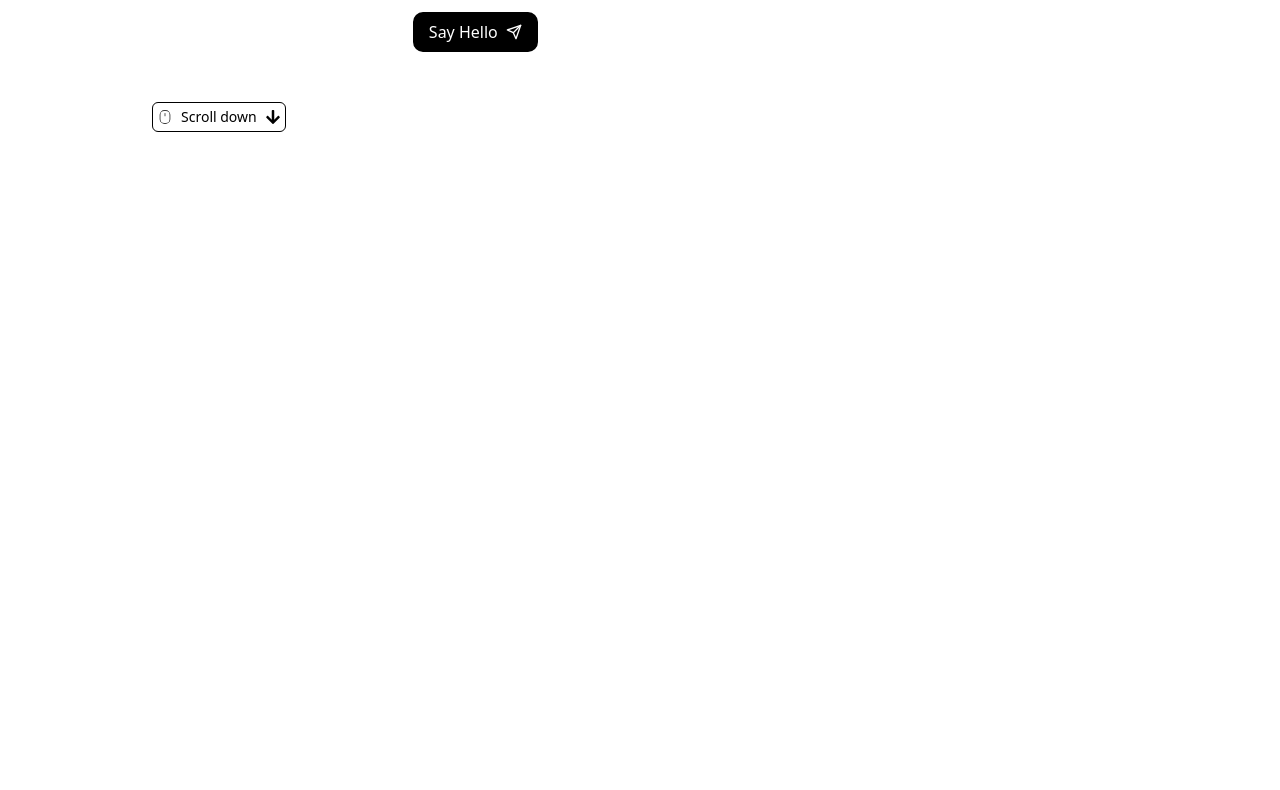
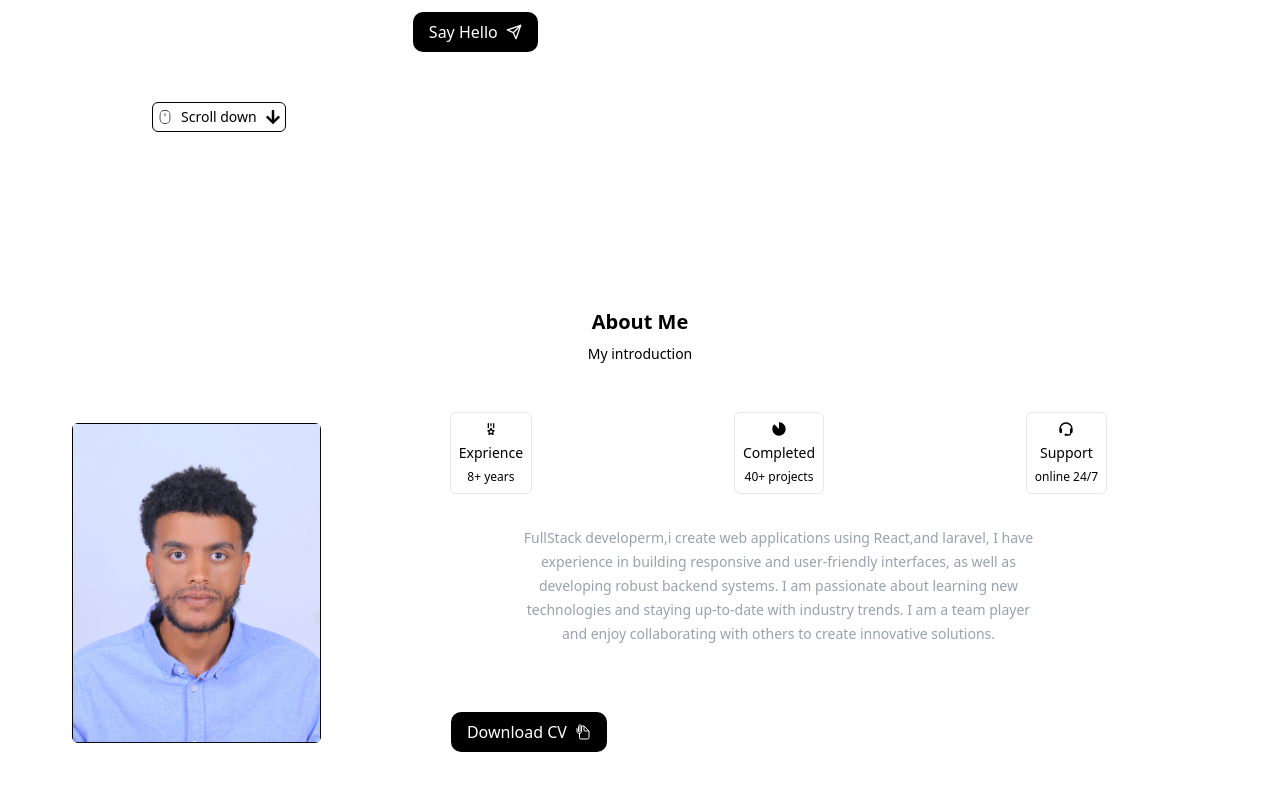
Before and after one commit to Yonas721/personal-portfolio-2, a React (Vite) app: page / in a window 1280 px wide. Shown: the part 338-1128 px from the top of the page. Before the commit the page ends 800 px from the top, so only its background shows below. Built offline with nearby package versions, Linux system fonts and the light colour scheme.

Commit message:
about page

```diff
--- a/src/App.tsx
+++ b/src/App.tsx
@@ -1,3 +1,4 @@
+import About from "./components/About";
 import Main from "./components/Main";
 import NavBar from "./components/NavBar";
 
@@ -6,6 +7,7 @@ function App() {
     <>
       <NavBar />
       <Main />
+      <About/>
     </>
   );
 }
--- /dev/null
+++ b/src/components/About.tsx
@@ -0,0 +1,59 @@
+import { IoDocumentAttachOutline } from "react-icons/io5";
+import { MdOutlineIncompleteCircle } from "react-icons/md";
+import { BiSupport } from "react-icons/bi";
+
+import Button from "./Button";
+import main from "../assets/main.jpg";
+import AboutCards from "./subcomponents/AboutCards";
+import { TbMedal } from "react-icons/tb";
+const About = () => {
+  return (
+    <div className="mt-40 mx-4">
+
+
+      <div className="text-center mt-4 ">
+        <h2 className="font-bold text-xl">About Me</h2>
+        <h4 className="text-sm mt-2">My introduction</h4>
+      </div>
+
+      <div className="flex gap-3 my-8 px-10">
+        <img
+          src={main}
+          alt="yonas jemberu's photo"
+          className="ml-4 h-80 self-center rounded-md"
+        />
+
+        <div className="flex flex-col gap-8 p-4">
+          <div className="flex justify-around ">
+            <AboutCards title="Exprience" count="8+ years" icon={<TbMedal />} />
+            <AboutCards
+              title="Completed"
+              count="40+ projects"
+              icon={<MdOutlineIncompleteCircle />}
+            />
+            <AboutCards
+              title="Support"
+              count="online  24/7"
+              icon={<BiSupport />}
+            />
+          </div>
+
+          <p className="max-w-[60%] text-center self-center text-sm/6 text-gray-400 font-medium">
+            FullStack developerm,i create web applications using React,and
+            laravel, I have experience in building responsive and user-friendly
+            interfaces, as well as developing robust backend systems. I am
+            passionate about learning new technologies and staying up-to-date
+            with industry trends. I am a team player and enjoy collaborating
+            with others to create innovative solutions.
+          </p>
+
+          <a href="#" className="mt-8 ml-25">
+            <Button text="Download CV" icon={<IoDocumentAttachOutline />} />
+          </a>
+        </div>
+      </div>
+    </div>
+  );
+};
+
+export default About;
--- /dev/null
+++ b/src/components/subcomponents/AboutCards.tsx
@@ -0,0 +1,20 @@
+import type { ReactNode } from "react";
+
+
+interface Props{
+    icon:ReactNode;
+    title:string;
+    count:string;
+}
+const AboutCards = ({icon,title,count}:Props) => {
+  return (
+    <div className="flex flex-col items-center  gap-1.5 p-2 border border-gray-200 rounded-md">
+        {icon}
+        <p className='text-sm'>{title}</p>
+        <p className="text-xs">{count}</p>
+
+    </div>
+  )
+}
+
+export default AboutCards
```
Also changed, not shown: src/assets/main.jpg (added).
